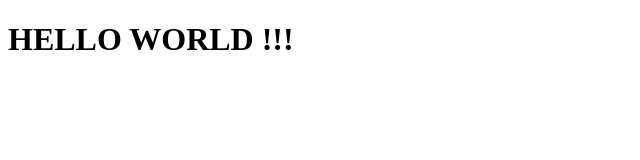
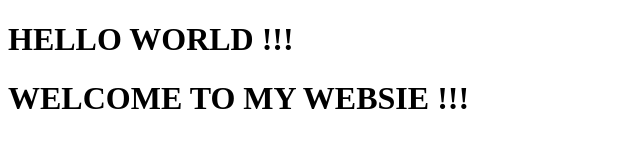
Before and after one commit to Khaotang/testGit, a plain HTML site: page index.html in a window 1280 px wide. Shown: the whole page, without its empty margins (0-640 px from the left). Drawn offline with Linux system fonts and the light colour scheme.

Commit message:
Added welcome

```diff
--- a/index.html
+++ b/index.html
@@ -5,4 +5,5 @@
 </head>
 <body>
     <h1>HELLO WORLD !!!</h1>
+    <h1>WELCOME TO MY WEBSIE !!!</h1>
 </body>
```
